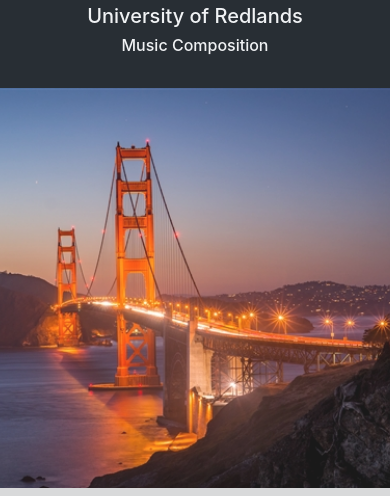
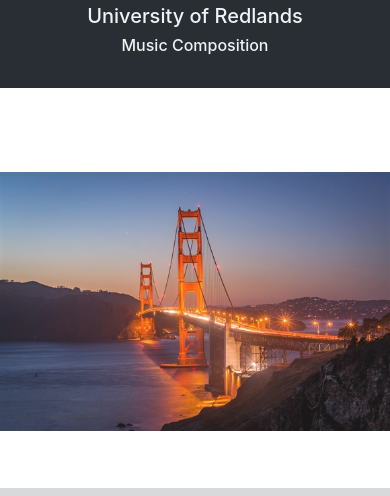
Before and after one commit to hintonbradley/hintonbradley-node, a website: page app/views/home.html in a window 390 px wide. Shown: the part 1781-2277 px from the top of the page. Drawn offline with nearby package versions, Linux system fonts and the light colour scheme; files whose address does not match are found by name.

Commit message:
small fix

```diff
--- a/app/style/home.css
+++ b/app/style/home.css
@@ -378,22 +378,9 @@ section {
     }
 
 .pimg2 {
-    background-position: center;
-    background-size: cover;
-    background-repeat: no-repeat;
-    padding: 20px 0px;
     height: 400px;
-    overflow: hidden;
-
-    /*
-    fixed = parallax
-    scroll = normal
-        */
-        background-attachment: fixed;
-        /* display: flex;
-        flex-direction: column;
-        justify-content: center;
-        align-items: center; */
+    max-height: 400px;
+    background-size: contain;
 }
 
 
```
